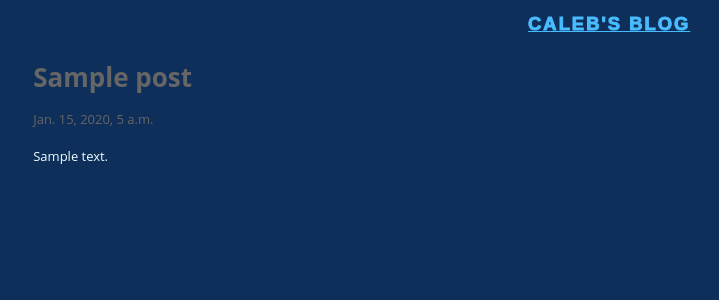
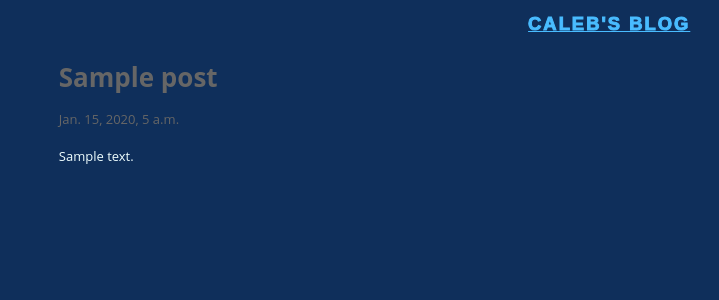
Before and after one commit to calebdsouza/Blog-Website-Django, a Django app: page /post/1/ in a window 1280 px wide. Shown: the top 300 px of the page, without its empty margins (18-737 px from the left). Run offline with Django 3.2, Linux system fonts and the light colour scheme; tables that the repository leaves empty hold one stand-in row (values such as "Sample post").

Commit message:
Update HTML and /blogsite/urls.py

```diff
--- a/blogsite/static/CSS/blog.css
+++ b/blogsite/static/CSS/blog.css
@@ -87,7 +87,10 @@ body {
         opacity: 1;
     }
 }
-
+#name {
+    text-decoration: none;
+    font-size: 0.2em;
+}
 h1 a {
     color: aliceblue;
     -webkit-text-stroke: 1px #49BCFF;
@@ -115,5 +118,5 @@ p {
 }
 
 .post {
-    margin: 1vh 4vw;
+    margin: 1vh 6vw;
 }
--- a/blogsite/templates/blog/base.html
+++ b/blogsite/templates/blog/base.html
@@ -1,7 +1,7 @@
 {% load staticfiles %}
 <html>
     <head>
-        <link rel="stylesheet" href="{% static 'css/blog.css' %}">
+        <link rel="stylesheet" href="{% static 'CSS/blog.css' %}"/>
         <title>Caleb D&#8217;Souza&#8482; - Blog</title>
     </head>
     <body>
--- a/blogsite/templates/blog/post_detail.html
+++ b/blogsite/templates/blog/post_detail.html
@@ -1,7 +1,7 @@
 {% extends 'blog/base.html' %}
 
 {% block content %}
-    <div class="Post">
+    <div class="post">
         <h1>{{ post.title }}</h1>
         {% if post.published_date %}
             <div class="date">
--- a/blogsite/templates/blog/post_list.html
+++ b/blogsite/templates/blog/post_list.html
@@ -3,10 +3,8 @@
 {% block content %}
     {% for post in posts %}
         <div class="post">
-            <h1>
-                <a href="{% url 'post_detail' pk=post.pk %}">{{ post.title }}</a>
-            </h1>
-            <div class="date" >
+            <h1><a href="">{{ post.title }}</a></h1>
+            <div class="date">
                 {{ post.published_date }}
             </div>
             <p>{{ post.text|linebreaksbr }}</p>
```
